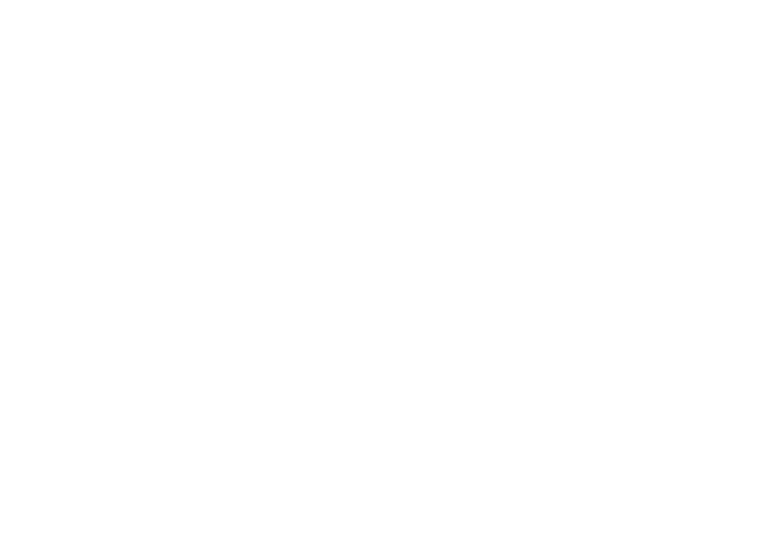
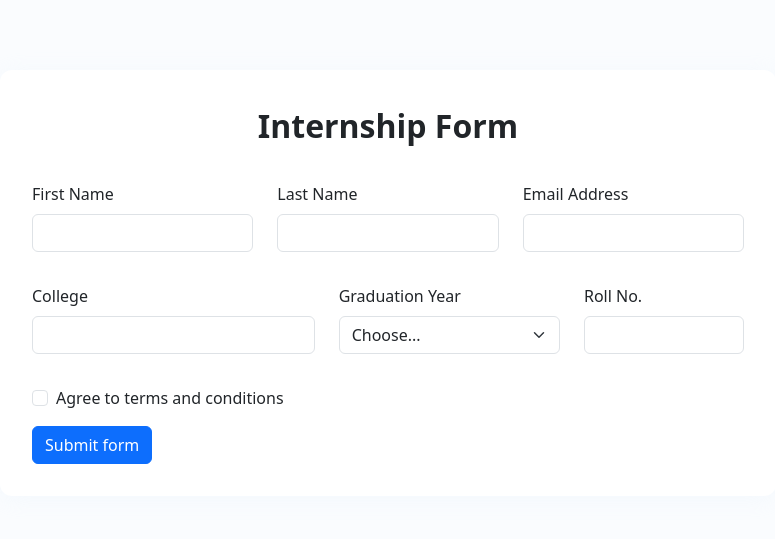
Before and after one commit to acciojob/bootstrap-form-easy-zapshooter, a website: page main.html in a window 1280 px wide. Shown: the whole page, without its empty margins (252-1027 px from the left). Drawn offline with nearby package versions, Linux system fonts and the light colour scheme.

Commit message:
created a submission

```diff
--- a/main.html
+++ b/main.html
@@ -1,16 +1,122 @@
 <!DOCTYPE html>
+<html lang="en">
+<head>
+  <meta charset="UTF-8">
+  <title>Internship Form - Bootstrap</title>
+  <!-- Bootstrap CSS CDN -->
+  <link href="https://cdn.jsdelivr.net/npm/bootstrap@5.3.0/dist/css/bootstrap.min.css" rel="stylesheet">
+  <style>
+    body {
+      padding: 40px 0;
+      background: #fafcfe;
+    }
+    .container {
+      max-width: 800px;
+    }
+    .form-label {
+      font-weight: 500;
+    }
+    .form-section {
+      margin-top: 30px;
+      padding: 32px;
+      background: #fff;
+      border-radius: 12px;
+      box-shadow: 0 3px 24px #ddebf933;
+    }
+    .form-title {
+      text-align: center;
+      font-weight: 600;
+      font-size: 2rem;
+      margin-bottom: 32px;
+    }
+  </style>
+</head>
+<body>
+<div class="container">
+  <form class="needs-validation form-section" novalidate>
+    <div class="form-title">Internship Form</div>
+    <div class="row mb-3">
+      <div class="col-md-4 mb-3">
+        <label for="first-name-input" class="form-label">First Name</label>
+        <input type="text" class="form-control" id="first-name-input" required>
+        <div class="invalid-feedback">
+          First name required!
+        </div>
+      </div>
+      <div class="col-md-4 mb-3">
+        <label for="last-name-input" class="form-label">Last Name</label>
+        <input type="text" class="form-control" id="last-name-input" required>
+        <div class="invalid-feedback">
+          Last name required!
+        </div>
+      </div>
+      <div class="col-md-4 mb-3">
+        <label for="email-input" class="form-label">Email Address</label>
+        <input type="email" class="form-control" id="email-input" required>
+        <div class="invalid-feedback">
+          Email required!
+        </div>
+      </div>
+    </div>
+    <div class="row mb-3">
+      <div class="col-md-5 mb-3">
+        <label for="college-input" class="form-label">College</label>
+        <input type="text" class="form-control" id="college-input" required>
+        <div class="invalid-feedback">
+          Please provide a valid college.
+        </div>
+      </div>
+      <div class="col-md-4 mb-3">
+        <label for="graduation-year" class="form-label">Graduation Year</label>
+        <select class="form-select" id="graduation-year" required>
+          <option value="">Choose...</option>
+          <option value="2020">2020</option>
+          <option value="2021">2021</option>
+          <option value="2022">2022</option>
+          <option value="2023">2023</option>
+        </select>
+        <div class="invalid-feedback">
+          Please select a valid Graduation Year.
+        </div>
+      </div>
+      <div class="col-md-3 mb-3">
+        <label for="roll-no-input" class="form-label">Roll No.</label>
+        <input type="text" class="form-control" id="roll-no-input" required>
+        <div class="invalid-feedback">
+          Please provide a valid Roll no.
+        </div>
+      </div>
+    </div>
+    <div class="mb-3 form-check">
+      <input type="checkbox" class="form-check-input" id="conditions-checkbox" required>
+      <label class="form-check-label" for="conditions-checkbox">
+        Agree to terms and conditions
+      </label>
+      <div class="invalid-feedback">
+        You must agree before submitting.
+      </div>
+    </div>
+    <button class="btn btn-primary" type="submit">Submit form</button>
+  </form>
+</div>
 
-<html>
-
-<head>
-	<link rel="stylesheet" href="styles.css">
-</head>
-
-<body>
-	<!-- the entire body must be written by student -->
-    <script type="text/javascript" src="./script.js">
+<!-- Bootstrap JS & Popper (for validation) -->
+<script src="https://cdn.jsdelivr.net/npm/bootstrap@5.3.0/dist/js/bootstrap.bundle.min.js"></script>
+<script>
+  // Bootstrap form validation
+  (function () {
+    'use strict';
+    var forms = document.querySelectorAll('.needs-validation');
+    Array.prototype.slice.call(forms).forEach(function (form) {
+      form.addEventListener('submit', function (event) {
+        if (!form.checkValidity()) {
+          event.preventDefault();
+          event.stopPropagation();
+        }
+        form.classList.add('was-validated');
+      }, false);
+    });
+  })();
 </script>
-
 </body>
-
 </html>
```
